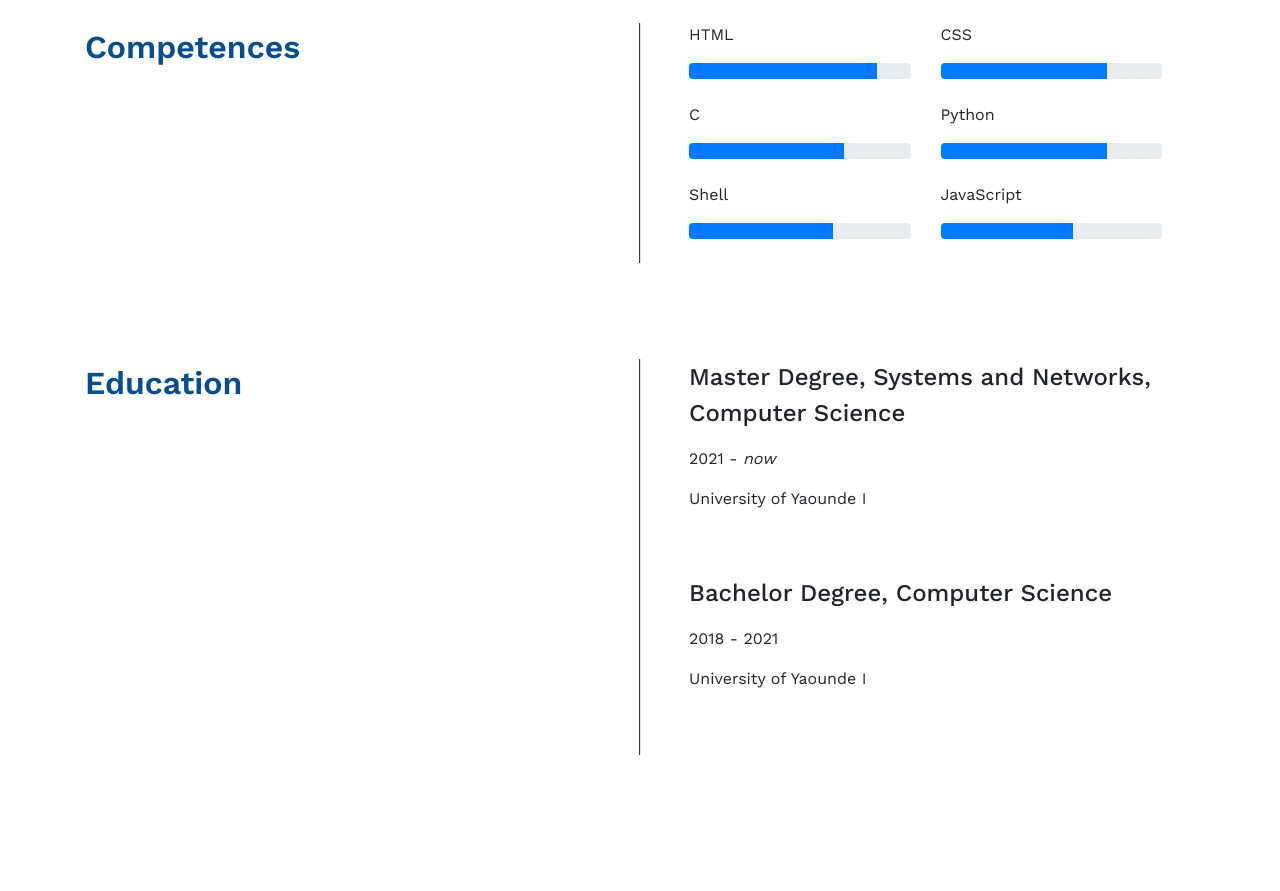
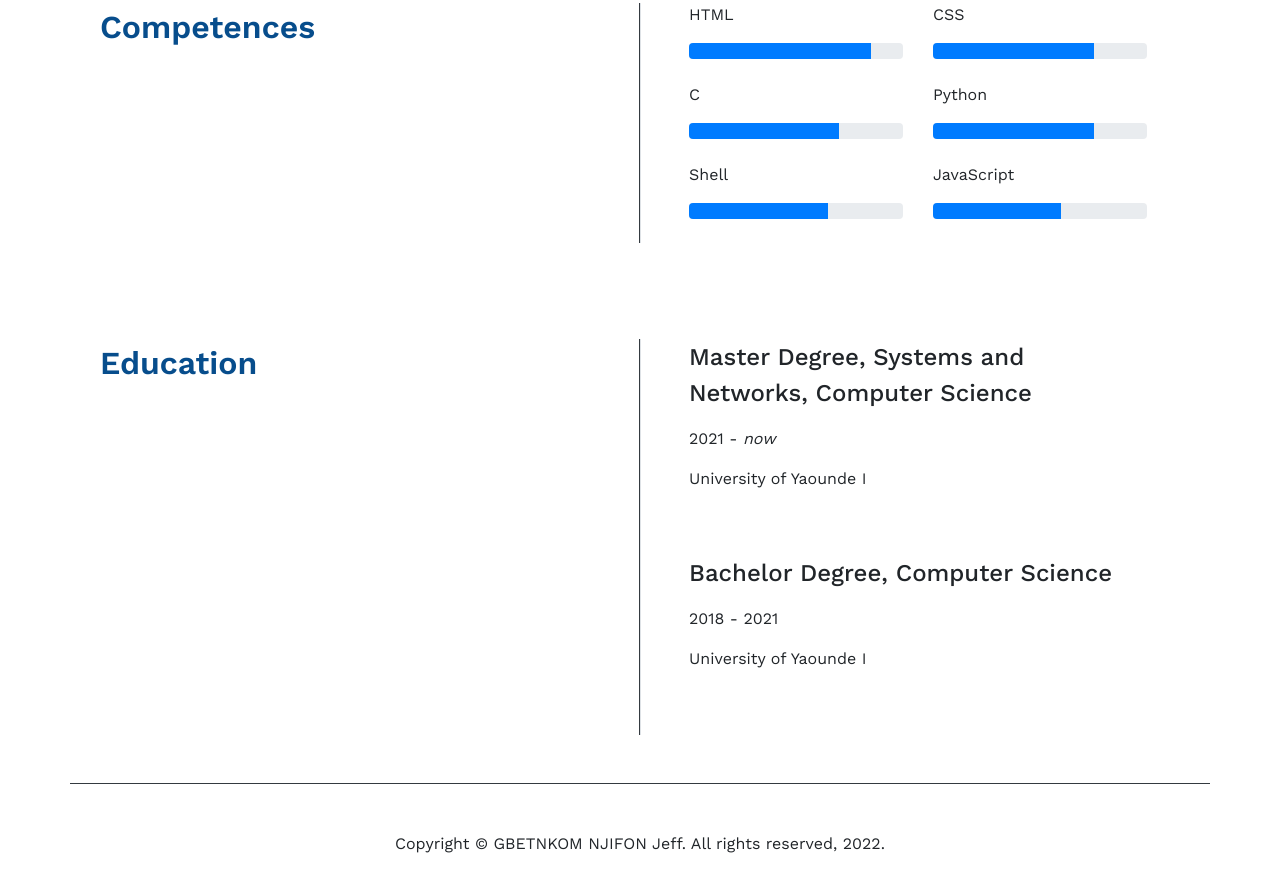
Before and after one commit to JeffNJG/jeffnjg.github.io, a plain HTML site: page index.html in a window 1280 px wide. Shown: the part 1371-2262 px from the top of the page. Before the commit the page ends 2174 px from the top, so only its background shows below. Drawn offline with nearby package versions, Linux system fonts and the light colour scheme.

Commit message:
Footer added

```diff
--- a/index.html
+++ b/index.html
@@ -47,7 +47,7 @@
         </div>
     </header>
 
-    <main>
+    <main class="container border-bottom border-dark">
         <!-- Personnal informations -->
         <section class="py-5" id="#about-me">
             <div class="container">
@@ -154,7 +154,15 @@
         </section>
     </main>
 
-    <footer></footer>
+    <footer class="py-5">
+        <div class="container">
+            <div class="row">
+                <div class="col-12 text-center">
+                    Copyright &copy; GBETNKOM NJIFON Jeff. All rights reserved, 2022.
+                </div>
+            </div>
+        </div>
+    </footer>
     <!-- Javascript files -->
     <script src="./js/bootstrap.min.js"></script>
 </body>
```
